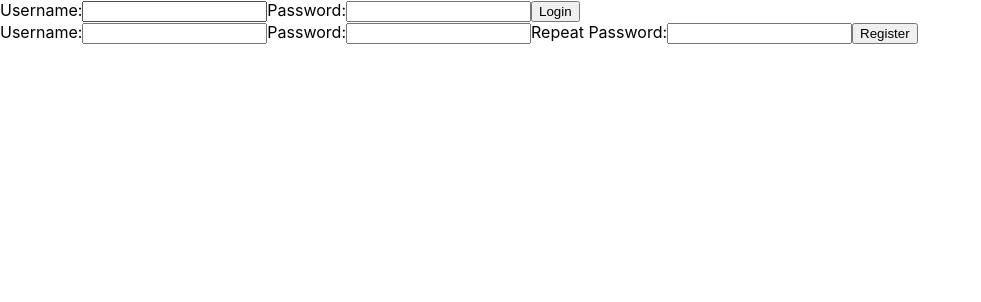
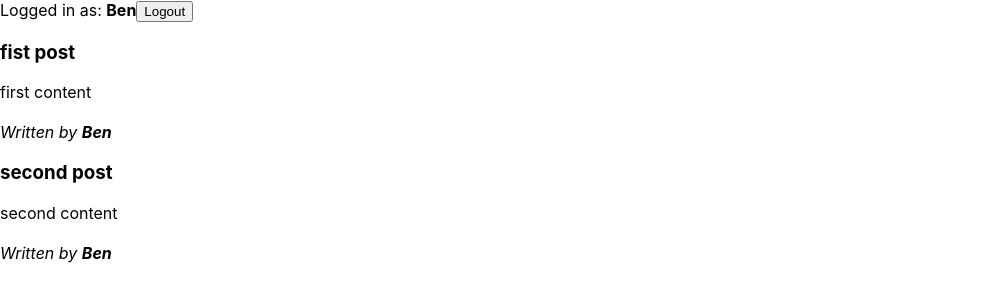
Before and after one commit to NebjaminCode/436Lab2, a React (Create React App) app: page / in a window 1280 px wide. Shown: the top 302 px of the page, without its empty margins (0-981 px from the left). Built offline with nearby package versions, Linux system fonts and the light colour scheme.

Commit message:
at end of second lecture, stateless app is complete

```diff
--- a/src/App.js
+++ b/src/App.js
@@ -1,11 +1,26 @@
 //import { useState } from 'react'
 import UserBar from './Components/User/UserBar'
+import PostList from './Components/post/PostList';
 
 function App() {
+
+  const testPost = [
+    {
+      title: "fist post",
+      content: "first content",
+      author: "Ben"
+    },
+    {
+      title: "second post",
+      content: "second content",
+      author: "Ben"
+    }
+  ]
 
   return (
     <div>
       <UserBar />
+      <PostList posts={testPost} />
     </div>
   );
 }
--- a/src/Components/User/UserBar.js
+++ b/src/Components/User/UserBar.js
@@ -3,7 +3,7 @@
 import Register from './Register'
 
 export default function UserBar() {
-    const user = ''
+    const user = 'Ben'
     if (user) {return <Logout user={user} />}
     else {
         return (
--- /dev/null
+++ b/src/Components/post/Post.js
@@ -0,0 +1,10 @@
+export default function Post ({ title, content, author }) {
+    return (
+        <div>
+            <h3>{title}</h3>
+            <div>{content}</div>
+            <br/>
+            <i>Written by <b>{author}</b></i>
+        </div>
+    )
+}
--- /dev/null
+++ b/src/Components/post/PostList.js
@@ -0,0 +1,9 @@
+import Post from './Post'
+
+export default function PostList ({posts = []}) {
+    return (
+        <div>
+            {posts.map((p, i) => <Post {...p} key={'post-'+i} />)}
+        </div>
+    )
+}
```
Also changed, not shown: src/Components/post/CreatePost.js (added, +14 -0 lines).
